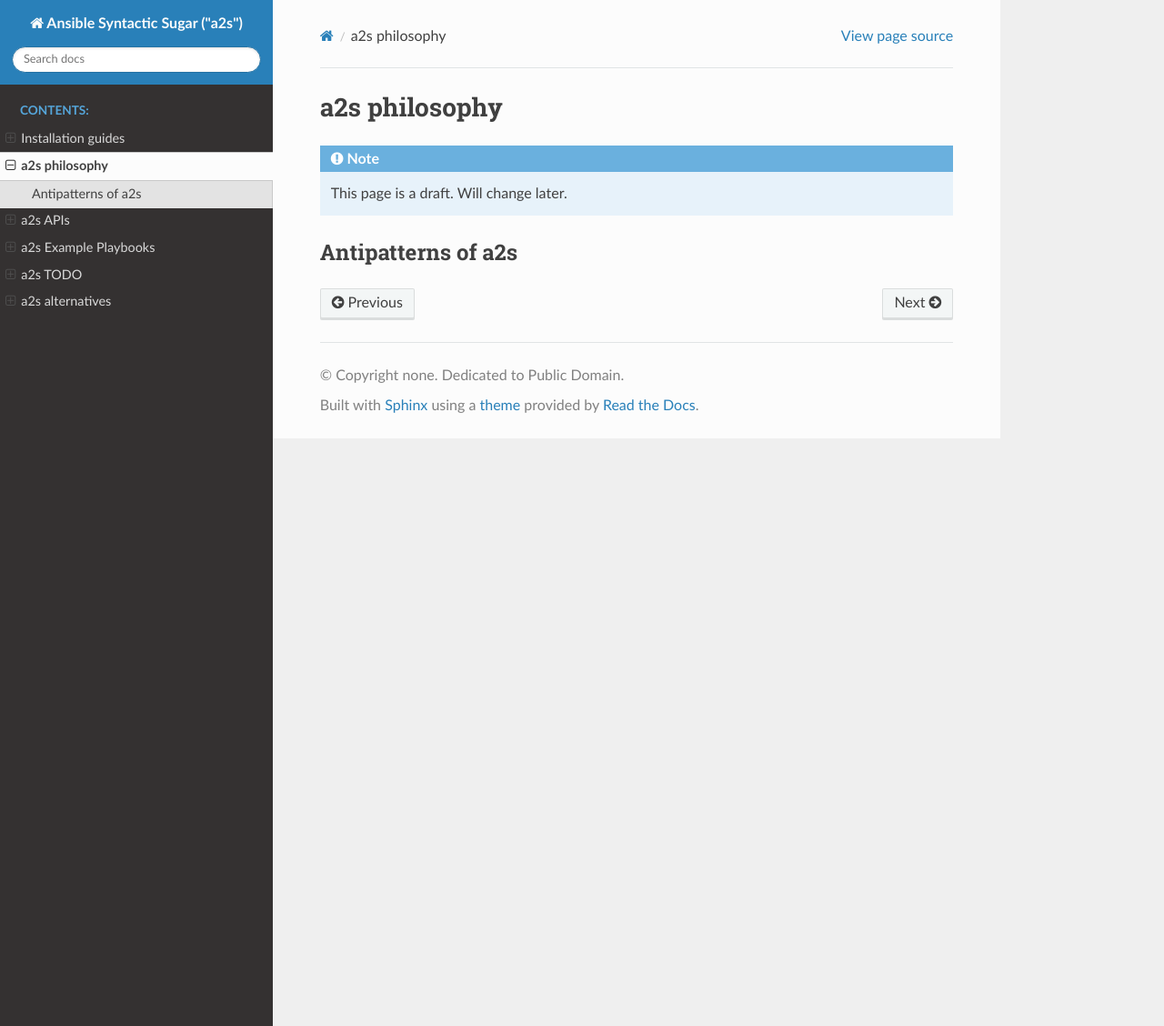
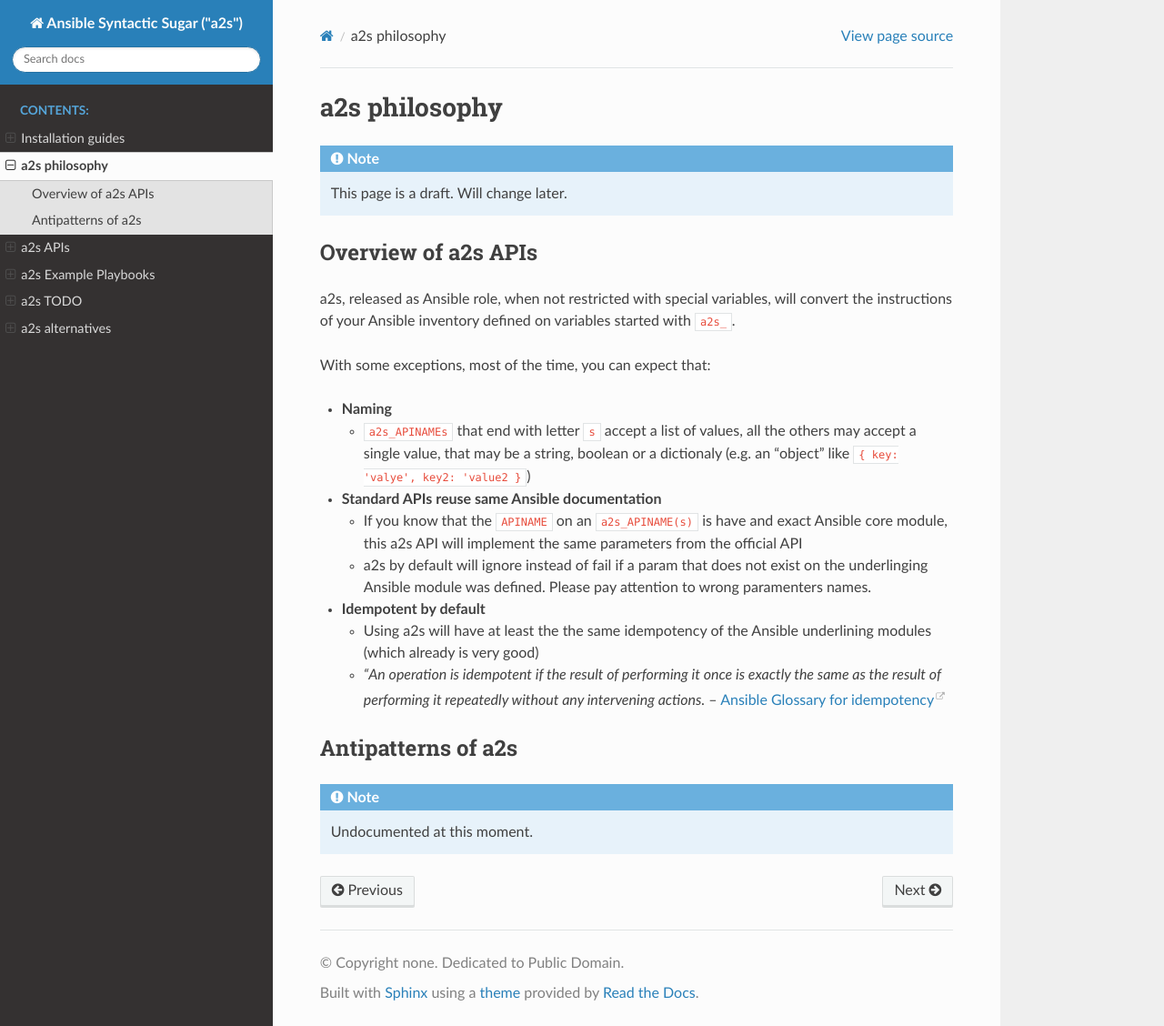
Before and after one commit to fititnt/ansible-syntactic-sugar, a Sphinx documentation site: the page built from docs/philosophy.rst, in a window 1280 px wide and 1128 px high. Shown: the whole window at 91% size. Built offline with Sphinx 7.4.7 and the Read the Docs theme 2.0.0, drawn with Linux system fonts in a browser that asks for light colours.

Commit message:
docs: added placeholder for undocumented APIS, with link to source code; fixed some doc8 warnings;

```diff
--- a/docs/philosophy.rst
+++ b/docs/philosophy.rst
@@ -9,6 +9,44 @@ a2s philosophy
   This page is a draft. Will change later.
 
 
-**********
+********************
+Overview of a2s APIs
+********************
+
+a2s, released as Ansible role, when not restricted with special variables, will
+convert the instructions of your Ansible inventory defined on variables started
+with `a2s_`.
+
+With some exceptions, most of the time, you can expect that:
+
+- **Naming**
+
+  - `a2s_APINAMEs` that end with letter `s` accept a list of values, all the
+    others may accept a single value, that may be a string, boolean or a
+    dictionaly (e.g. an "object" like `{ key: 'valye', key2: 'value2 }`)
+
+- **Standard APIs reuse same Ansible documentation**
+
+  - If you know that the `APINAME` on an `a2s_APINAME(s)` is have and exact
+    Ansible core module, this a2s API will implement the same parameters from the
+    official API
+  - a2s by default will ignore instead of fail if a param that does not exist on
+    the underlinging Ansible module was defined. Please pay attention to wrong
+    paramenters names.
+
+- **Idempotent by default**
+
+  - Using a2s will have at least the the same idempotency of the Ansible underlining
+    modules (which already is very good)
+  - *"An operation is idempotent if the result of performing it once is exactly
+    the same as the result of performing it repeatedly without any intervening
+    actions.* -- `Ansible Glossary for idempotency <https://docs.ansible.com/ansible/latest/reference_appendices/glossary.html#term-idempotency>`_
+
+
+*******************
 Antipatterns of a2s
-**********
+*******************
+
+.. note::
+
+  Undocumented at this moment.
```
Also changed, not shown: README.md (+1 -0 lines), docs/api.rst (+63 -146 lines), 2 other files.
